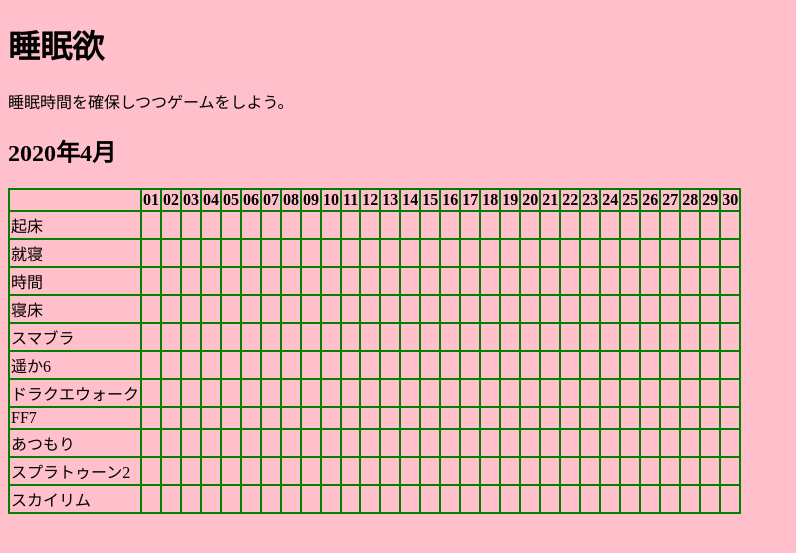
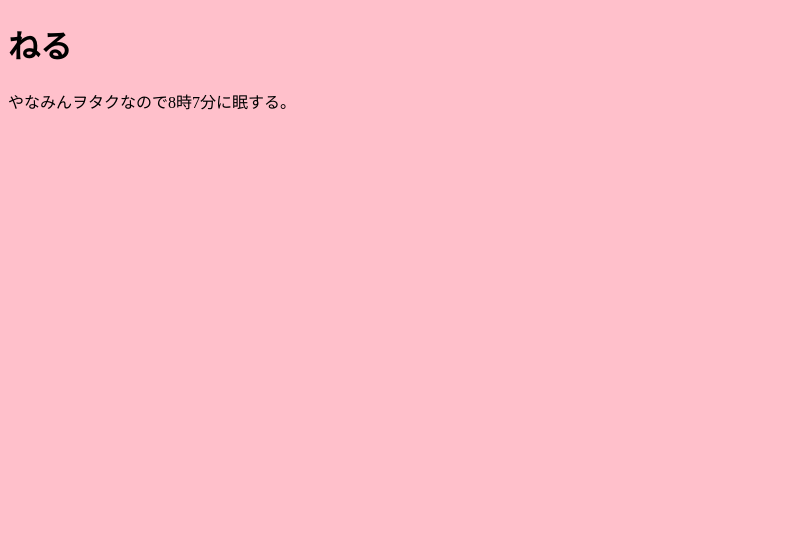
Before and after one commit to takaoyamakoshi/momochi, a Jekyll site: the page built from homemaking/desire/sleep/index.md, in a window 1280 px wide. Shown: the top 553 px of the page, without its empty margins (0-796 px from the left). Built offline with Jekyll 4.4.1, drawn with Linux system fonts in a browser that asks for light colours; our own code applies the rules of GitHub Pages for plain Markdown files.

Commit message:
Update index.md

```diff
--- a/homemaking/desire/sleep/index.md
+++ b/homemaking/desire/sleep/index.md
@@ -1,19 +1,3 @@
-# 睡眠欲
+# ねる
 
-睡眠時間を確保しつつゲームをしよう。
-
-## 2020年4月
-
-| | 01 | 02 | 03 | 04 | 05 | 06 | 07 | 08 | 09 | 10 | 11 | 12 | 13 | 14 | 15 | 16 | 17 | 18 | 19 | 20 | 21 | 22 | 23 | 24 | 25 | 26 | 27 | 28 | 29 | 30 |
-|---|---|---|---|---|---|---|---|---|---|---|---|---|---|---|---|---|---|---|---|---|---|---|---|---|---|---|---|---|---|---|
-|起床| | | | | | | | | | | | | | | | | | | | | | | | | | | | | | |
-|就寝| | | | | | | | | | | | | | | | | | | | | | | | | | | | | | |
-|時間| | | | | | | | | | | | | | | | | | | | | | | | | | | | | | |
-|寝床| | | | | | | | | | | | | | | | | | | | | | | | | | | | | | |
-|スマブラ| | | | | | | | | | | | | | | | | | | | | | | | | | | | | | |
-|遥か6| | | | | | | | | | | | | | | | | | | | | | | | | | | | | | |
-|ドラクエウォーク| | | | | | | | | | | | | | | | | | | | | | | | | | | | | | |
-|FF7| | | | | | | | | | | | | | | | | | | | | | | | | | | | | | |
-|あつもり| | | | | | | | | | | | | | | | | | | | | | | | | | | | | | |
-|スプラトゥーン2| | | | | | | | | | | | | | | | | | | | | | | | | | | | | | |
-|スカイリム| | | | | | | | | | | | | | | | | | | | | | | | | | | | | | |
+やなみんヲタクなので8時7分に眠する。
```
